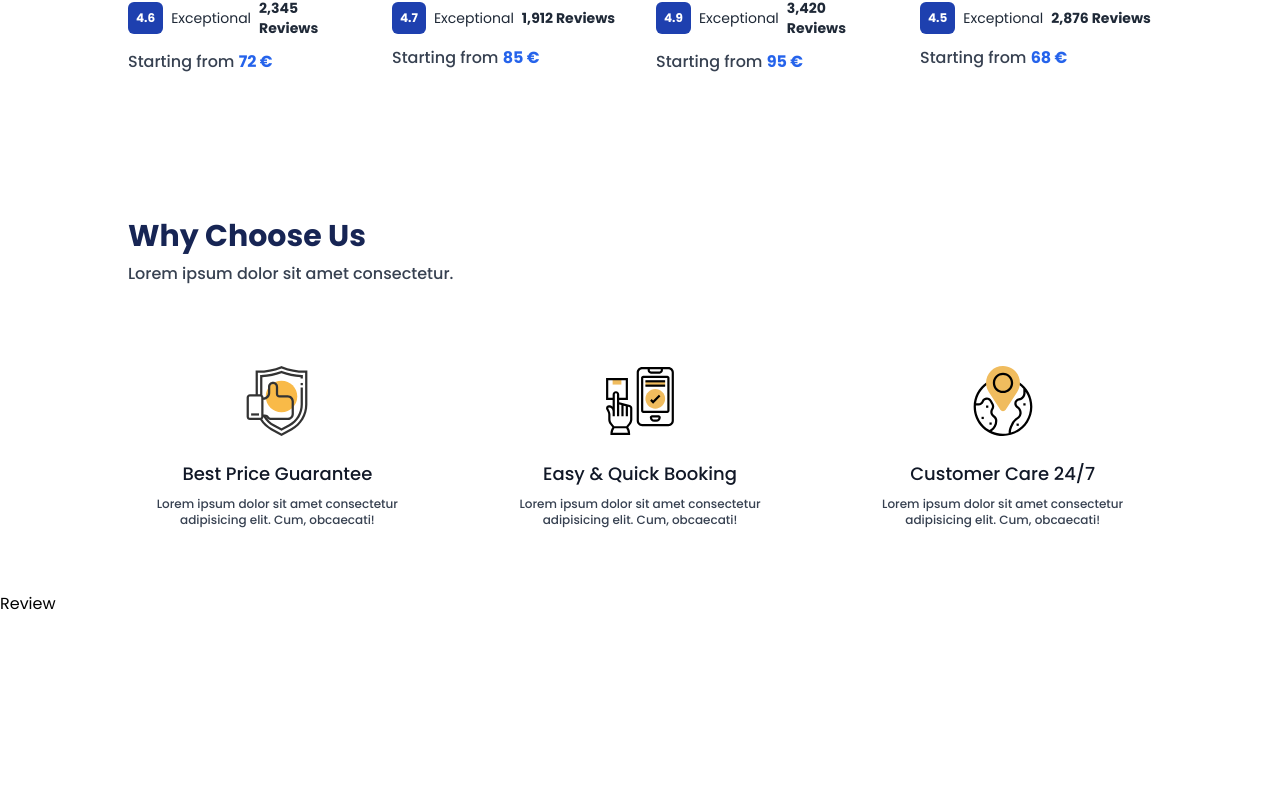
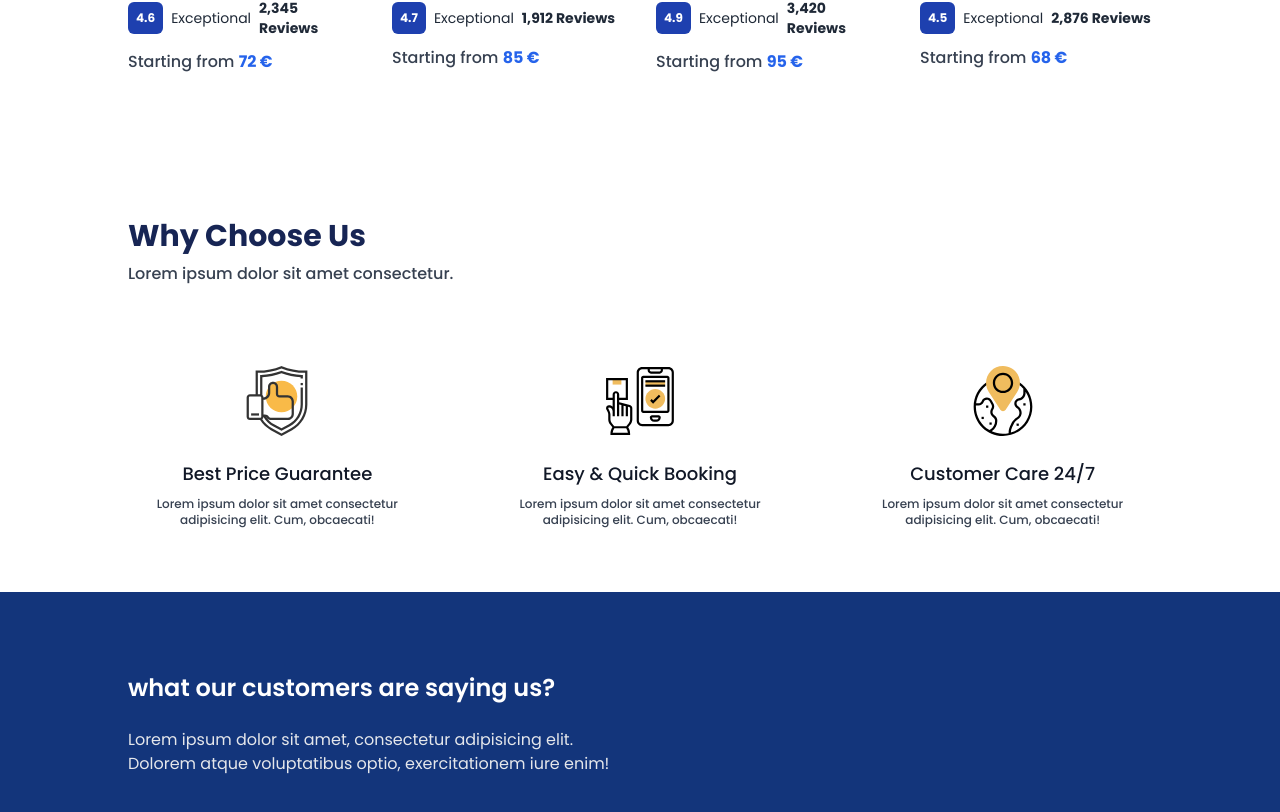
Before and after one commit to denisdiaconu/travista, a Next.js app: page / in a window 1280 px wide. Shown: the part 2214-3026 px from the top of the page. Before the commit the page ends 2830 px from the top, so only its background shows below. Built offline with nearby package versions, Linux system fonts and the light colour scheme.

Commit message:
Add text content to reviews

```diff
--- a/components/Home/Reviews/Review.tsx
+++ b/components/Home/Reviews/Review.tsx
@@ -1,9 +1,18 @@
-import React from 'react'
+import React from 'react';
 
 const Review = () => {
   return (
-    <div>Review</div>
-  )
-}
+    <div className="bg-[#13357b] flex items-center justify-center flex-col pt-20 pb-20">
+      <div className="w-[80%] mx-auto grid items-center gap-10 grid-cols-1 lg:grid-cols-2">
+        <div>
+          <h1 className="text-white text-2xl font-semibold">
+            what our customers are saying us?
+          </h1>
+          <p className='text-gray-200 mt-6'>Lorem ipsum dolor sit amet, consectetur adipisicing elit. Dolorem atque voluptatibus optio, exercitationem iure enim!</p>
+        </div>
+      </div>
+    </div>
+  );
+};
 
-export default Review
+export default Review;
```
